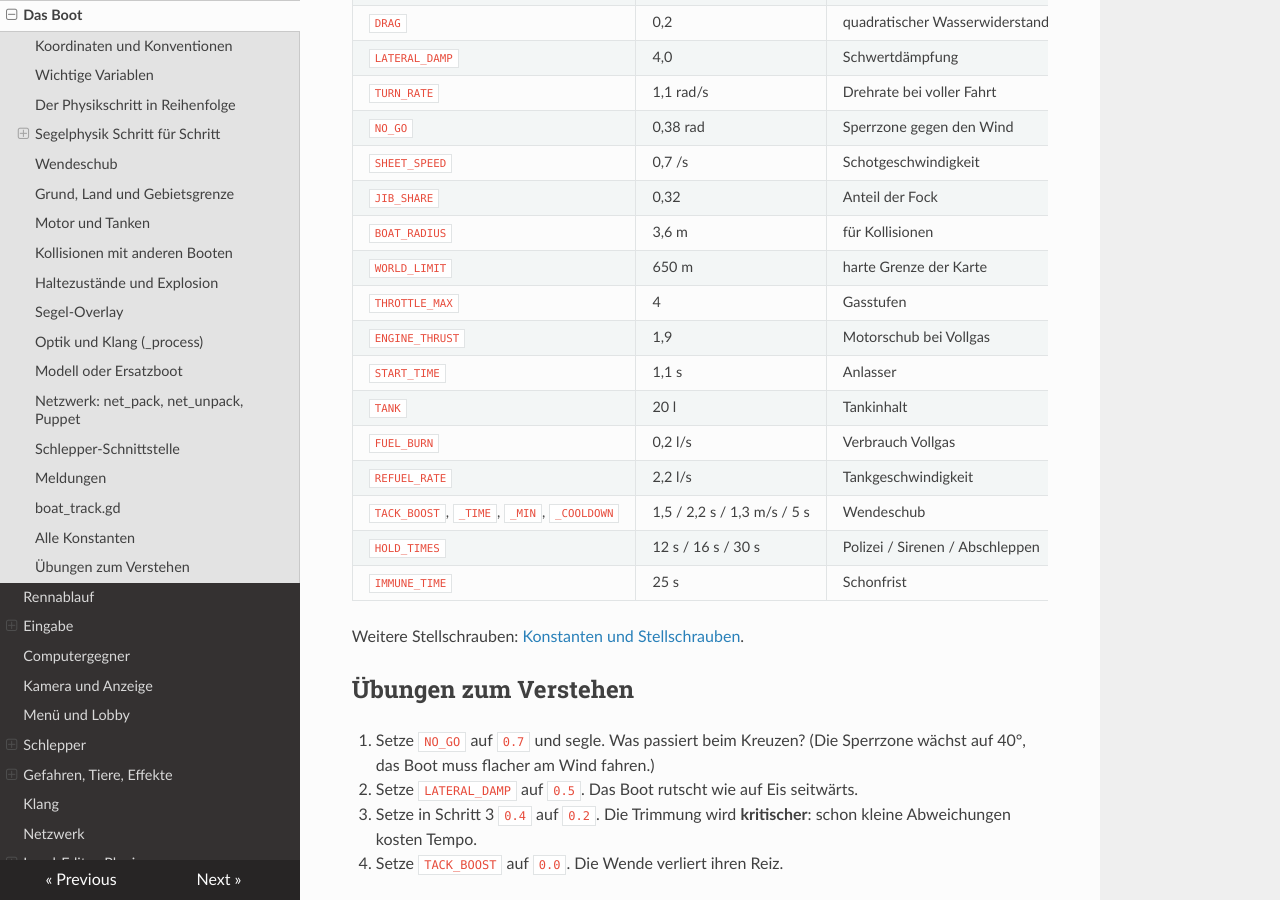
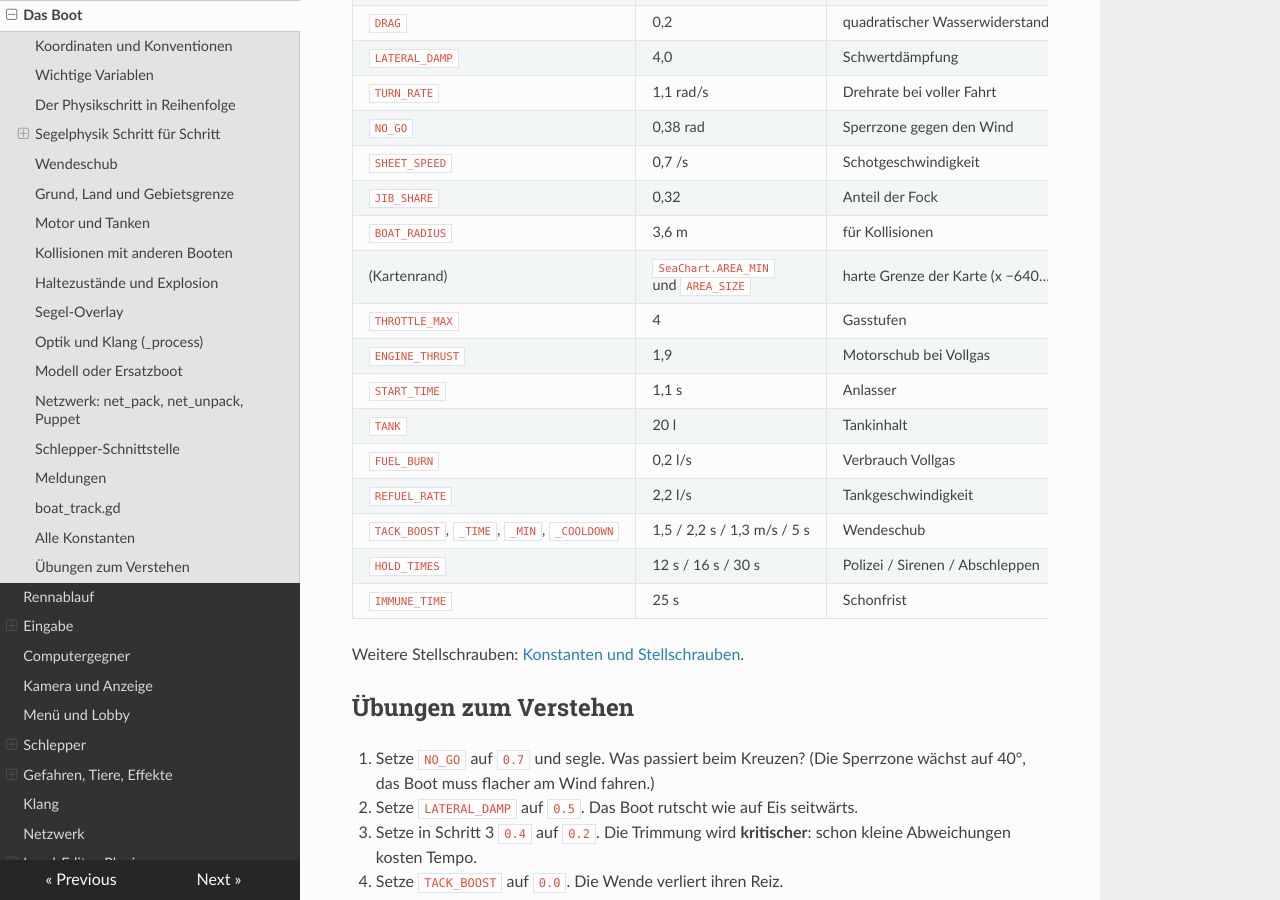
Before and after one commit to RincewindWizzard/regatta-game, an MkDocs documentation site: the page built from docs/skripte/boot.md, in a window 1280 px wide and 900 px high, scrolled down 9880 px. Built offline with MkDocs 1.6.1, drawn with Linux system fonts in a browser that asks for light colours.

Commit message:
Kartenrand statt fester 650-m-Grenze (Boote kamen in der Kieler Förde nicht bis ins Ziel)
Co-Authored-By: Claude Sonnet 5.5 <noreply@anthropic.com>
Claude-Session: https://claude.ai/code/session_01CYKFT46nVq6NPqsP2qzNXm

```diff
--- a/docs/skripte/boot.md
+++ b/docs/skripte/boot.md
@@ -430,7 +430,7 @@ damit die Linie **nicht** mit dem Boot mitfährt.
 | `SHEET_SPEED` | 0,7 /s | Schotgeschwindigkeit |
 | `JIB_SHARE` | 0,32 | Anteil der Fock |
 | `BOAT_RADIUS` | 3,6 m | für Kollisionen |
-| `WORLD_LIMIT` | 650 m | harte Grenze der Karte |
+| (Kartenrand) | `SeaChart.AREA_MIN` und `AREA_SIZE` | harte Grenze der Karte (x −640…640, z −840…440), 5 m Rand |
 | `THROTTLE_MAX` | 4 | Gasstufen |
 | `ENGINE_THRUST` | 1,9 | Motorschub bei Vollgas |
 | `START_TIME` | 1,1 s | Anlasser |
```
Also changed, not shown: 1 other file.
